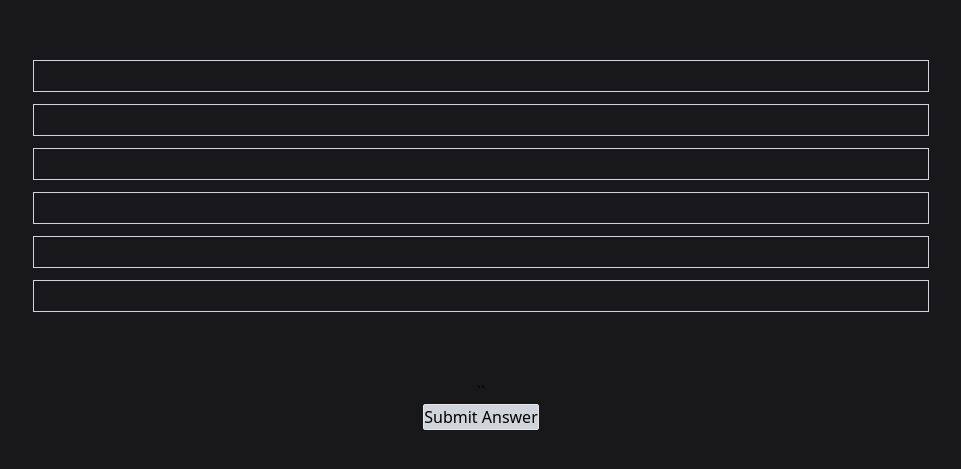
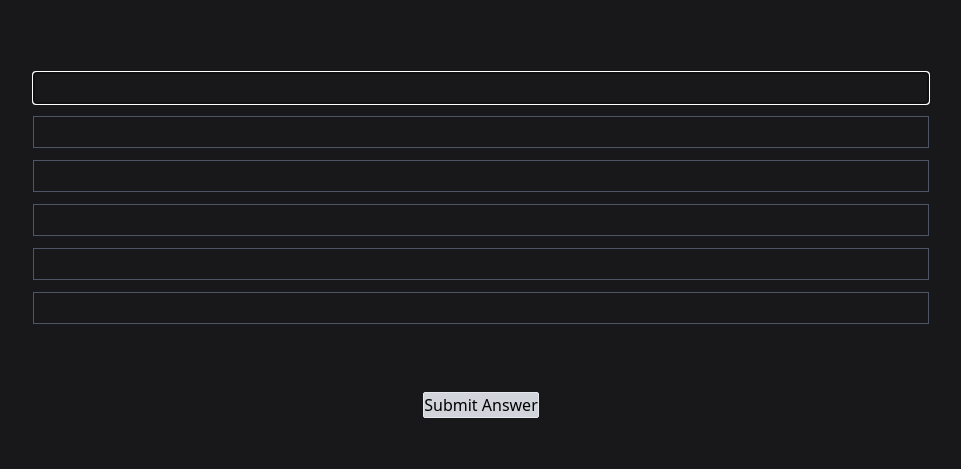
Before and after one commit to jdelmundo23/music-guesser, a Next.js app: page / in a window 1280 px wide. Shown: the part 155-624 px from the top of the page, without its empty margins (159-1120 px from the left). Built offline with nearby package versions, Linux system fonts and the light colour scheme.

Commit message:
added input box colors and incomplete functionality

```diff
--- a/app/page.js
+++ b/app/page.js
@@ -1,23 +1,54 @@
 'use client'
-import {useState} from 'react';
+import {useState, useRef, useEffect} from 'react';
 
 export default function App() {
   const [answers, setAnswers] = useState(Array(6).fill(null));
+  const [activeIndex, setActiveIndex] = useState(0);
+  function submitAnswer(e) {
+    e.preventDefault()
+    setActiveIndex(activeIndex + 1);
+  }
+  function getBoxStatus(index){
+    return (
+    activeIndex === index ? "active":
+    activeIndex > index ? "wrong" :
+    "pending")
+  }
   return (
-    <div className="flex flex-col w-screen h-screen items-center justify-center justify-items-center bg-zinc-900">
+    <form onSubmit={e => submitAnswer(e)} className="flex flex-col w-screen h-screen items-center justify-center justify-items-center bg-zinc-900">
       <div className="flex flex-col space-y-3 h-[40%] w-[70%]">
         {answers.map((_, i) =>
-          <Guess key={i}></Guess>
+          <Guess key={i} status={getBoxStatus(i)}></Guess>
         )}
-      </div>``
+      </div>
       <div>
         <button className="bg-gray-300 border rounded-sm">Submit Answer</button>
       </div>
-    </div>
+    </form>
   )
 }
 
-function Guess() {
+function Guess( {status} ) {
   const [answer, setAnswer] = useState("");
-  return <input className="bg-transparent border border-gray-300 text-white h-[10%]" onChange={e => setAnswer(e.target.value)}></input>
+  const inputRef = useRef(null);
+  const isActive = status === "active";
+  useEffect(() => {
+    isActive && inputRef.current.focus();
+  }, [isActive]);
+  return <input required ref={inputRef} disabled={!isActive} value={answer} className={`bg-transparent border ${getColor(status)} text-white h-[10%]`} onChange={e => setAnswer(e.target.value)}></input>
 }
+
+function getColor(status) {
+  switch (status) {
+    case "active":
+      return "border-gray-300";
+    case "wrong":
+      return "border-red-800";
+    case "pending":
+      return "border-gray-600";
+  }
+}
+
+function testGuess(guess) {
+  return guess === "nene";
+}
```
Also changed, not shown: package.json (+5 -5 lines), 1 other file (tests, documents, lock files or other folders).
